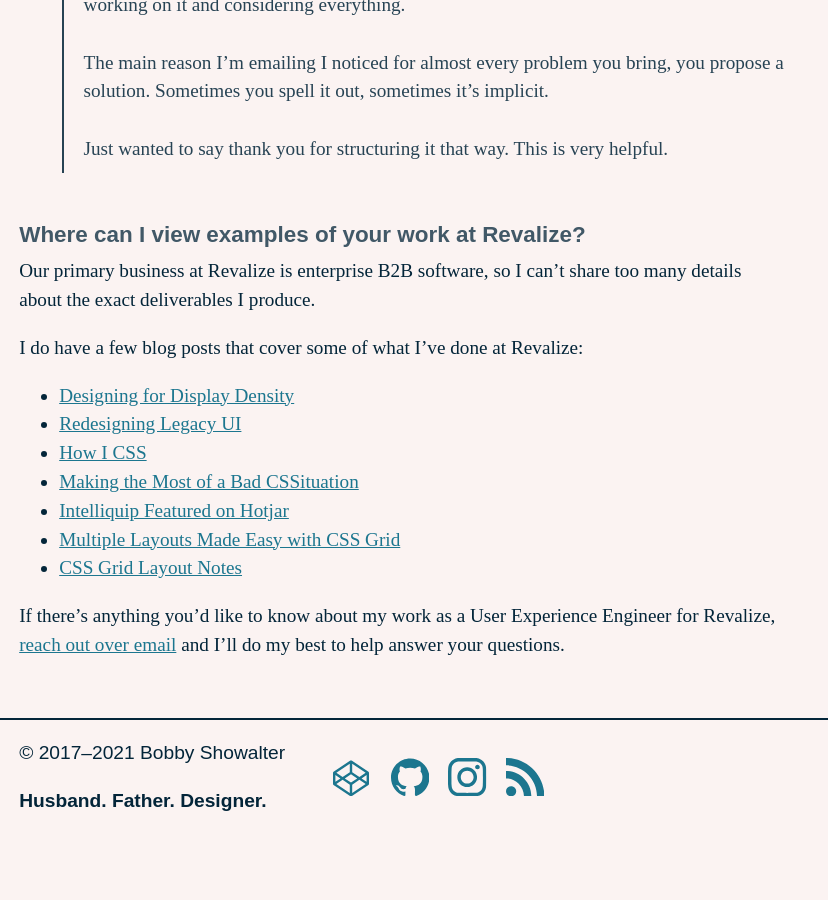
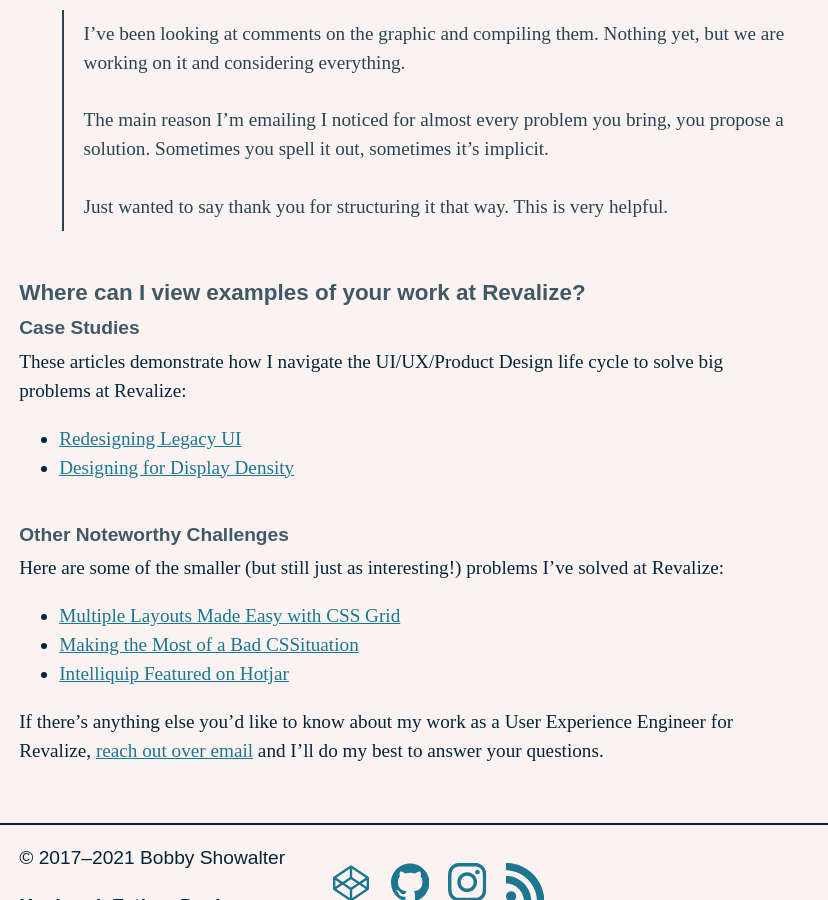
Before and after one commit to orangedaisy/bshowco, a Jekyll site: the page built from what-i-do.md, in a window 1280 px wide and 900 px high, scrolled down 2845 px. Shown: the whole window, without its empty margins (0-828 px from the left). Built offline with Jekyll 4.4.1, drawn with Linux system fonts in a browser that asks for light colours; some web fonts are replaced; before the commit the page ends 3680 px from its top, so only the background shows below that; some of the changed text lies outside the part shown.

Commit message:
Reorganize FPX/Revalize portfolio articles
Hopefully this will help clear up the purpose of the linked articles. I
also yanked out a couple that maybe don't need to be in these lists
anymore.

```diff
--- a/_includes/fpx-posts.html
+++ /dev/null
@@ -1,7 +0,0 @@
-<ul>
-{%- for post in site.posts -%}
-  {%- if post.categories contains 'fpx' -%}
-    <li><a href="{{ post.url }}">{{ post.title }}</a></li>
-  {%- endif -%}
-{%- endfor -%}
-</ul>
--- /dev/null
+++ b/_includes/fpx-posts.md
@@ -0,0 +1,16 @@
+#### Case Studies
+
+These articles demonstrate how I navigate the UI/UX/Product Design life cycle to
+solve big problems at Revalize:
+
+- [Redesigning Legacy UI]({% post_url 2021-07-02-redesigning-legacy-ui %})
+- [Designing for Display Density]({% post_url 2021-07-08-designing-for-display-density %})
+
+#### Other Noteworthy Challenges
+
+Here are some of the smaller (but still just as interesting!) problems I've
+solved at Revalize:
+
+- [Multiple Layouts Made Easy with CSS Grid]({% post_url 2018-06-03-multiple-layouts-made-easy-with-css-grid %})
+- [Making the Most of a Bad CSSituation]({% post_url 2020-03-11-making-the-most-of-a-bad-cssituation %})
+- [Intelliquip Featured on Hotjar]({% post_url 2018-06-06-intelliquip-featured-on-hotjar %})
--- a/what-i-do.md
+++ b/what-i-do.md
@@ -105,14 +105,8 @@ wanted to say thank you for structuring it that way. This is very helpful.
 
 ### Where can I view examples of your work at Revalize?
 
-Our primary business at Revalize is enterprise B2B software, so I can't share too
-many details about the exact deliverables I produce.
+{% include fpx-posts.md %}
 
-I do have a few blog posts that cover some of what I've done at Revalize:
-
-{% include fpx-posts.html %}
-
-If there's anything you'd like to know about my
-work as a User Experience Engineer for Revalize, [reach out over
-email](mailto:bobby.showalter@gmail.com) and I'll do my best to help answer your
-questions.
+If there's anything else you'd like to know about my work as a User Experience
+Engineer for Revalize, [reach out over email](mailto:bobby.showalter@gmail.com)
+and I'll do my best to answer your questions.
```
Also changed, not shown: _includes/portfolio-now.html (+3 -5 lines).
